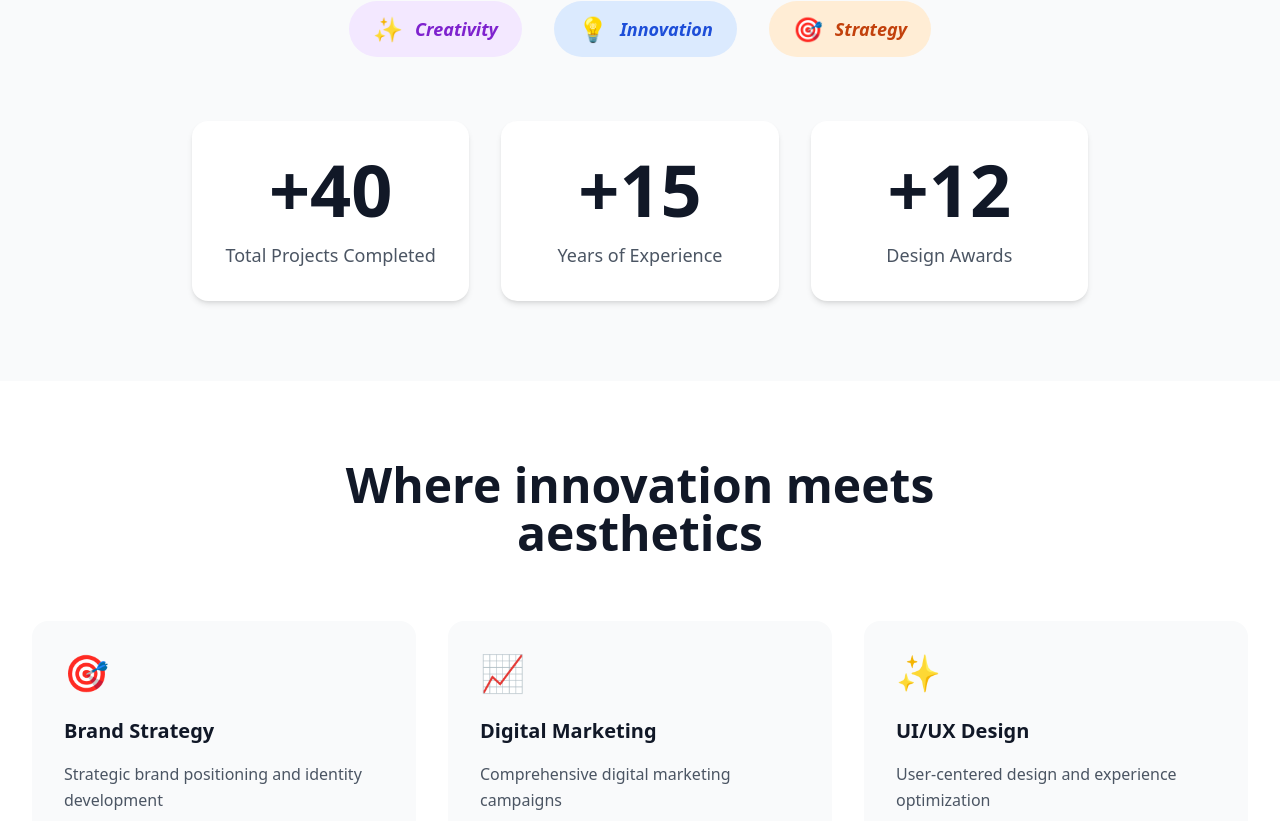
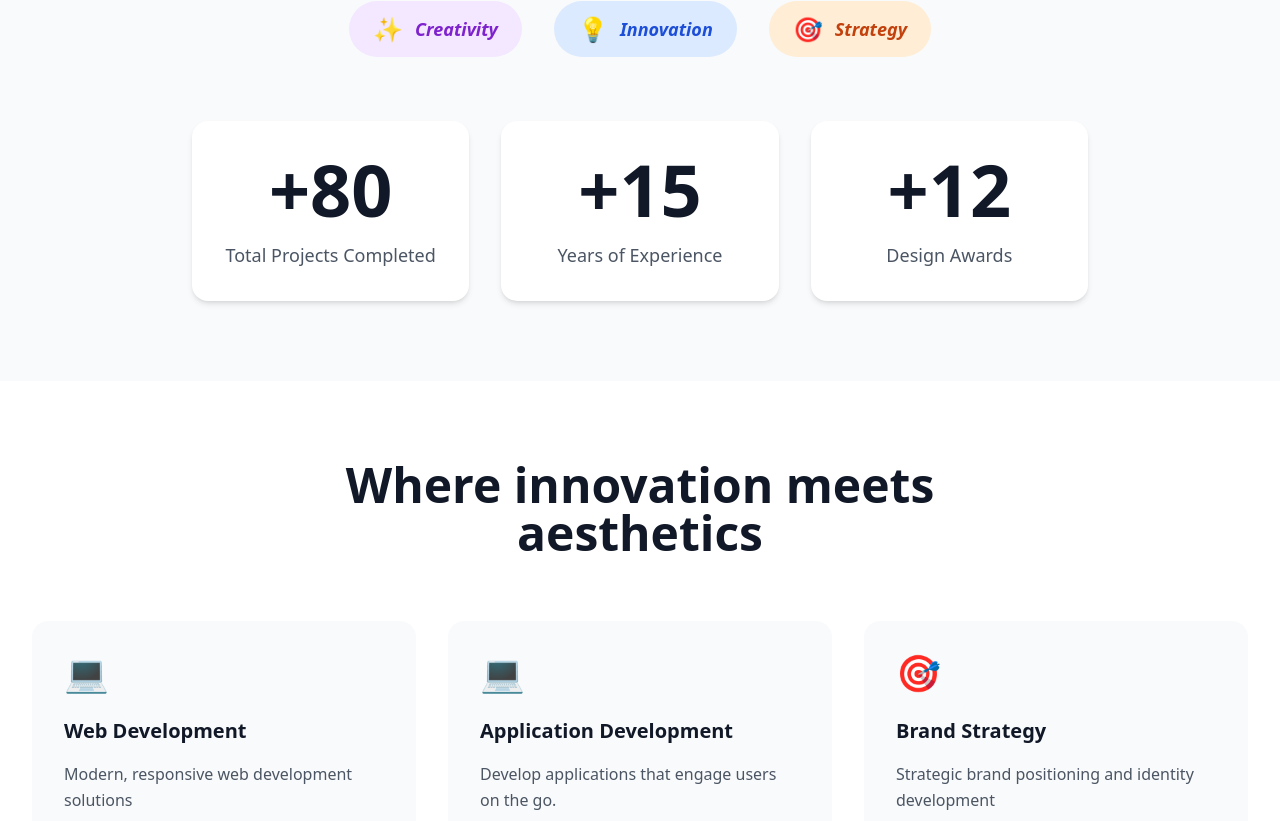
Before and after one commit to denirusdiaman/dooha, a Next.js app: page / in a window 1280 px wide. Shown: the part 1279-2100 px from the top of the page. Built offline with nearby package versions, Linux system fonts and the light colour scheme.

Commit message:
Update mock.js

```diff
--- a/data/mock.js
+++ b/data/mock.js
@@ -27,12 +27,22 @@ export const brandLogos = [
 ];
 
 export const stats = [
-  { number: '+40', label: 'Total Projects Completed' },
+  { number: '+80', label: 'Total Projects Completed' },
   { number: '+15', label: 'Years of Experience' },
   { number: '+12', label: 'Design Awards' }
 ];
 
 export const services = [
+  {
+    title: 'Web Development',
+    description: 'Modern, responsive web development solutions',
+    icon: '💻'
+  },
+  {
+    title: 'Application Development',
+    description: 'Develop applications that engage users on the go.',
+    icon: '💻'
+  },
   {
     title: 'Brand Strategy',
     description: 'Strategic brand positioning and identity development',
@@ -52,11 +62,6 @@ export const services = [
     title: 'Analytics & Reporting',
     description: 'Data-driven insights and performance tracking',
     icon: '📊'
-  },
-  {
-    title: 'Web Development',
-    description: 'Modern, responsive web development solutions',
-    icon: '💻'
   }
 ];
 
@@ -98,17 +103,12 @@ export const teamMembers = [
     name: 'Brian Hanley',
     role: 'Product Designer',
     image: 'https://images.unsplash.com/photo-1500648767791-00dcc994a43e?w=300&h=300&fit=crop&crop=face'
-  },
-  {
-    name: 'Darko Stanković',
-    role: 'UI Designer',
-    image: 'https://images.unsplash.com/photo-1507003211169-0a1dd7228f2d?w=300&h=300&fit=crop&crop=face'
   }
 ];
 
 export const testimonials = [
   {
-    quote: "Awake's expertise transformed my vision into success!",
+    quote: "Dooha's expertise transformed my vision into success!",
     author: 'Hendry',
     role: 'Founder of Persiapan Masuk UI',
     avatar: 'https://images.unsplash.com/photo-1472099645785-5658abf4ff4e?w=100&h=100&fit=crop&crop=face'
@@ -120,7 +120,7 @@ export const testimonials = [
     avatar: 'https://images.unsplash.com/photo-1494790108755-2616b6d0aaf2?w=100&h=100&fit=crop&crop=face'
   },
   {
-    quote: "Awake Design Agency brought our ideas to life with exceptional creativity and precision, exceeding expectations.",
+    quote: "Dooha brought our ideas to life with exceptional creativity and precision, exceeding expectations.",
     author: 'Dini',
     role: 'Creative Team of DKUI',
     avatar: 'https://images.unsplash.com/photo-1507003211169-0a1dd7228f2d?w=100&h=100&fit=crop&crop=face'
```
